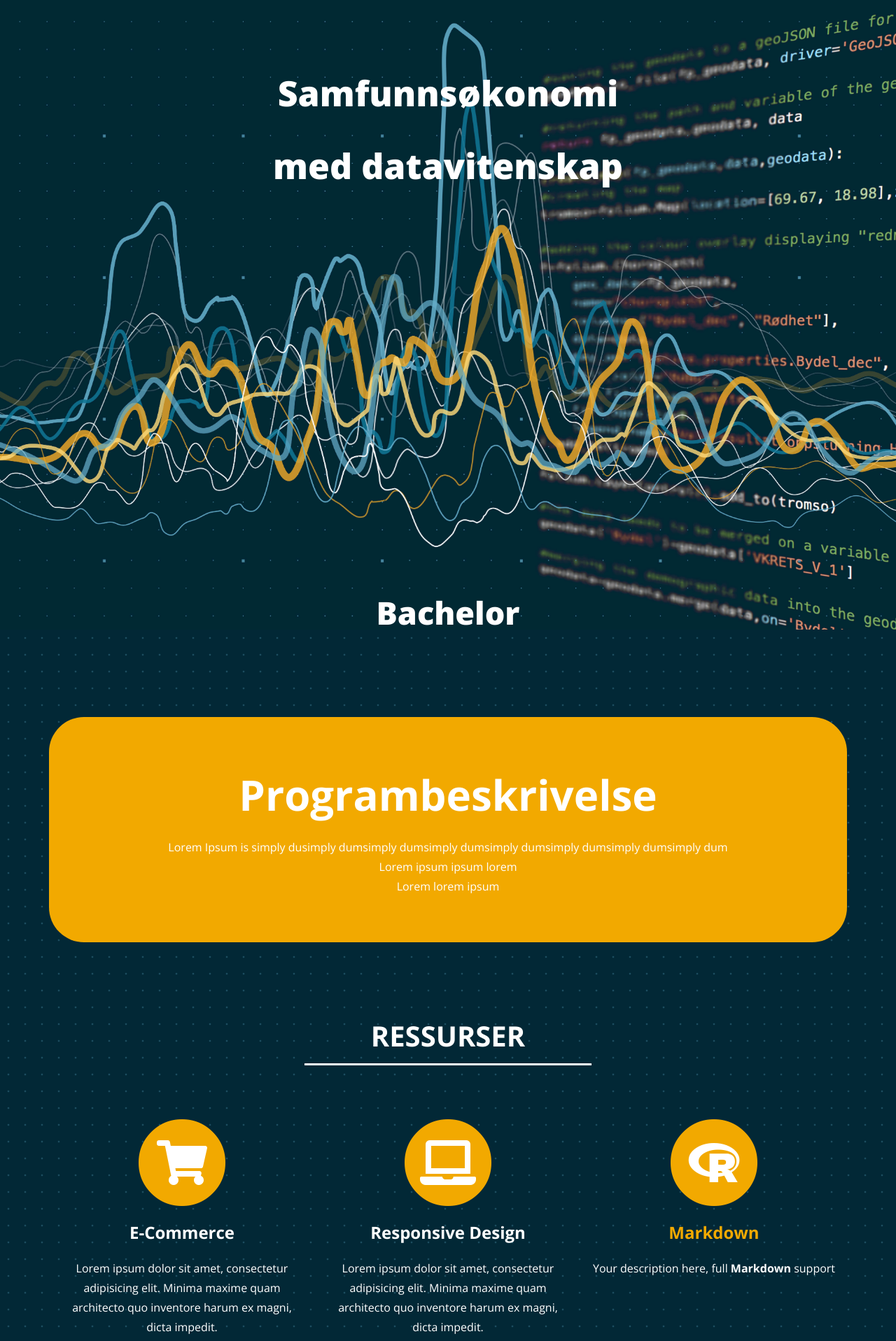
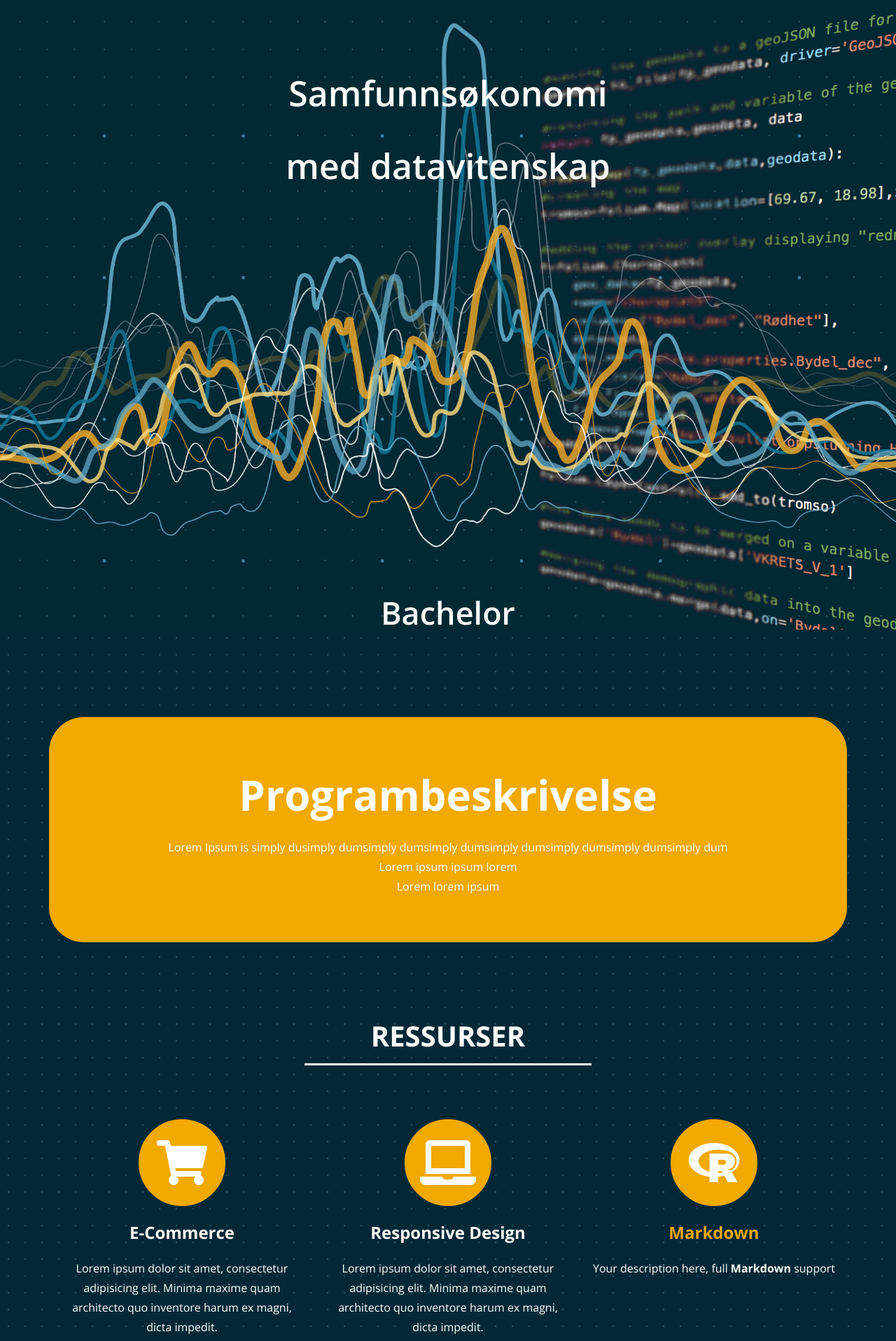
Before and after one commit to uit-econ/uit-econ.github.io, a Jekyll site: the page built from index.md, in a window 1280 px wide. Shown: the top 1917 px of the page at 70% size. Built offline with Jekyll 4.4.1, drawn with Linux system fonts in a browser that asks for light colours.

Commit message:
Update custom.css

```diff
--- a/assets/css/custom.css
+++ b/assets/css/custom.css
@@ -87,16 +87,16 @@ body{
 #masthead-title{
 	padding-top:10vh;
 	font-size: 50px;
-	font-weight: 900;
+	font-weight:600;
 
 	}
 
 
 
 #masthead-undertitle{
-	padding-top: -5vh;
+	padding-top: -15vh;
 	font-size: 50px;
-	font-weight: 900;
+
 
 	}
 
```
